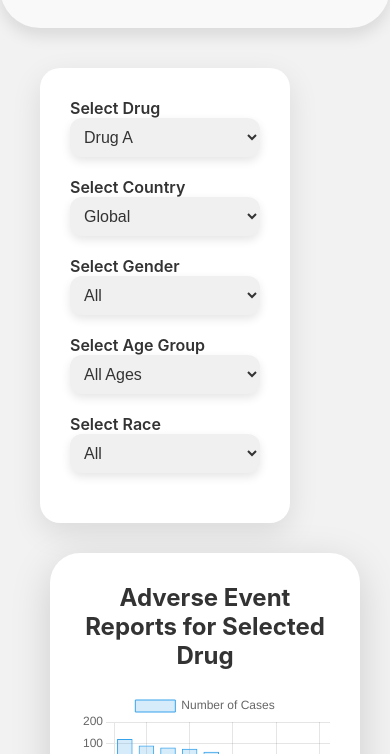
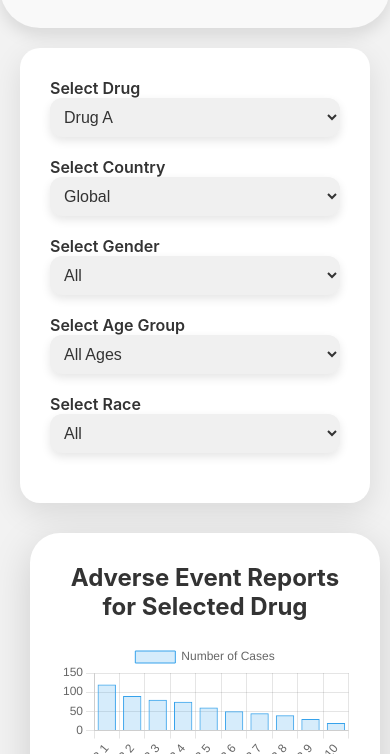
Before and after one commit to thesumith/Global-Drug-Safety-Reporting-Trends, a plain HTML site: page index.html in a window 390 px wide. Shown: the part 90-844 px from the top of the page. Drawn offline with nearby package versions, Linux system fonts and the light colour scheme.

Commit message:
Update index.html

```diff
--- a/index.html
+++ b/index.html
@@ -360,6 +360,23 @@ select:focus,
             transform: translateY(-5px);
             box-shadow: 0 12px 30px rgba(0, 0, 0, 0.2);
         }
+	      @media (max-width: 768px) {
+            .container {
+                flex-direction: column;
+                padding: 20px;
+            }
+
+            .sidebar {
+                width: 100%;
+                margin-right: 0;
+                margin-bottom: 20px;
+            }
+
+            .content {
+                width: 100%;
+                max-width: none;
+            }
+        }
     </style>
 </head>
 <body>
```
